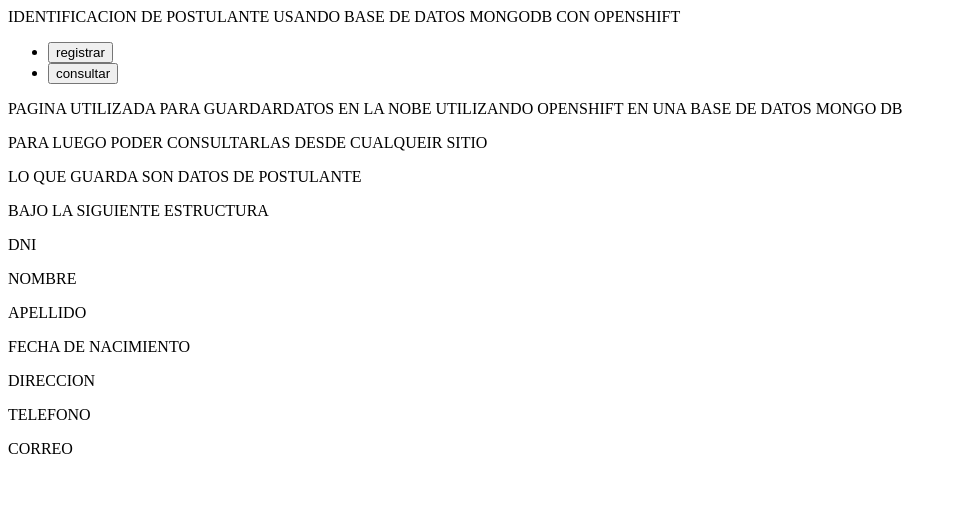
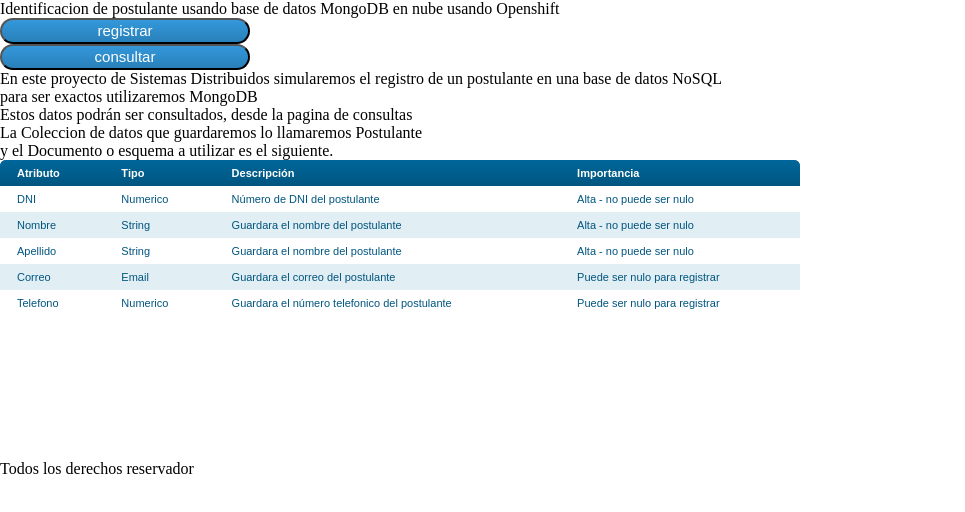
Before and after one commit to dieguito1743/sistidis, a website: page views/index.html in a window 1280 px wide. Shown: the whole page, without its empty margins (0-965 px from the left). Drawn offline with Linux system fonts and the light colour scheme.

Commit message:
Prueba 24-11-17

```diff
--- a/package.json
+++ b/package.json
@@ -4,6 +4,7 @@
   "description": "Node.js sample app for OpenShift 3",
   "main": "server.js",
   "dependencies": {
+    "body-parser": "^1.18.2",
     "chai": "^3.5.0",
     "chai-http": "^2.0.1",
     "ejs": "^2.4.1",
@@ -11,7 +12,7 @@
     "mocha": "^2.4.5",
     "mongodb": "^2.1.16",
     "morgan": "^1.7.0",
-    "object-assign":"4.1.0"
+    "object-assign": "4.1.0"
   },
   "engine": {
     "node": "*",
--- /dev/null
+++ b/views/css/style.css
@@ -0,0 +1,76 @@
+*{
+	padding: 0;
+	margin: 0;
+}
+
+.datagrid table {
+	border-collapse: collapse;
+	text-align: left;
+	width: 100%;
+}
+.datagrid {
+	font: normal 12px/150% Arial, Helvetica, sans-serif;
+	background: #fff;
+	overflow: hidden;
+	-webkit-border-radius: 6px;
+	-moz-border-radius: 6px;
+	border-radius: 6px;
+	width: 800px;
+	height: 300px;
+}
+.datagrid table td, .datagrid table th {
+	padding: 4px 17px;
+}
+.datagrid table thead th {
+	background:-webkit-gradient( linear, left top, left bottom, color-stop(0.05, #006699), color-stop(1, #00557F) );
+	background:-moz-linear-gradient( center top, #006699 5%, #00557F 100% );
+	filter:progid:DXImageTransform.Microsoft.gradient(startColorstr='#006699', endColorstr='#00557F');
+	background-color:#006699; color:#FFFFFF;
+	font-size: 11px; font-weight: bold;
+}
+.datagrid table thead th:first-child {
+	border: none;
+}
+.datagrid table tbody td {
+	color: #00557F;
+	font-size: 11px;
+	font-weight: normal;
+}
+.datagrid table tbody .alt td {
+	background: #E1EEf4;
+	color: #00557F;
+}
+.datagrid table tbody td:first-child {
+	border-left: none;
+}
+.datagrid table tbody tr:last-child td {
+	border-bottom: none;
+}
+
+.btn {
+	width: 250px;
+	background: #3498db;
+	background-image: -webkit-linear-gradient(top, #3498db, #2980b9);
+	background-image: -moz-linear-gradient(top, #3498db, #2980b9);
+	background-image: -ms-linear-gradient(top, #3498db, #2980b9);
+	background-image: -o-linear-gradient(top, #3498db, #2980b9);
+	background-image: linear-gradient(to bottom, #3498db, #2980b9);
+	-webkit-border-radius: 21;
+	-moz-border-radius: 21;
+	border-radius: 21px;
+	font-family: Arial;
+	color: #ffffff;
+	font-size: 15px;
+	padding: 2px 40px 3px 40px;
+	text-decoration: none;
+}
+
+.btn:hover {
+	background: #82cfff;
+	background-image: -webkit-linear-gradient(top, #82cfff, #2baaff);
+	background-image: -moz-linear-gradient(top, #82cfff, #2baaff);
+	background-image: -ms-linear-gradient(top, #82cfff, #2baaff);
+	background-image: -o-linear-gradient(top, #82cfff, #2baaff);
+	background-image: linear-gradient(to bottom, #82cfff, #2baaff);
+	text-decoration: none;
+}
--- a/views/index.html
+++ b/views/index.html
@@ -1,28 +1,71 @@
 <!DOCTYPE html>
 <html>
 <head>
-	<title>IDENTIFICACION DE POSTULANTE</title>
+	<link rel="stylesheet" type="text/css" href="css/style.css">
+	<meta charset="utf-8">
+	<title>Identificacion de postulante usando base de datos MongoDB en nube usando Openshift </title>
 </head>
 <body>
-	<header>IDENTIFICACION DE POSTULANTE USANDO BASE DE DATOS MONGODB CON OPENSHIFT</header>
+	<header>Identificacion de postulante usando base de datos MongoDB en nube usando Openshift </header>
 	<nav>
 		<UL>
-			<li><form  action="/registrar" method="post"><input type="submit" name="registrar" value="registrar"></form></li>
-			<li><form  action="/consultar" method="post"><input type="submit" name="consultar" value="consultar"></form></li>
+			<li><form  action="/registrar" method="post"><input type="submit" name="registrar" value="registrar" class="btn"></form></li>
+			<li><form  action="/consultar" method="post"><input type="submit" name="consultar" value="consultar" class="btn"></form></li>
 		</UL>
 	</nav>
 	<section>
-		<p>PAGINA UTILIZADA PARA GUARDARDATOS EN LA NOBE UTILIZANDO OPENSHIFT EN UNA BASE DE DATOS MONGO DB</p>
-		<P>PARA LUEGO PODER CONSULTARLAS DESDE CUALQUEIR SITIO</P>
-		<P>LO QUE GUARDA SON DATOS DE POSTULANTE</P>
-		<P>BAJO LA SIGUIENTE ESTRUCTURA</P>
-		<P>DNI</P>
-		<P>NOMBRE</P>
-		<P>APELLIDO</P>
-		<P>FECHA DE NACIMIENTO</P>
-		<P>DIRECCION</P>
-		<P>TELEFONO</P>
-		<P>CORREO</P>
+		<p>En este proyecto de Sistemas Distribuidos simularemos el registro de un postulante en una base de datos NoSQL</p>
+		<p>para ser exactos utilizaremos MongoDB</p>
+		<p>Estos datos podrán ser consultados, desde la pagina de consultas</p>
+		<p>La Coleccion de datos que guardaremos lo llamaremos Postulante</p>
+		<p>y el Documento o esquema a utilizar es el siguiente.</p>
+		<div class="datagrid">
+			<table>
+				<thead>
+					<tr>
+						<th>Atributo</th>
+						<th>Tipo</th>
+						<th>Descripción</th>
+						<th>Importancia</th>
+					</tr>
+				</thead>
+				<tbody>
+					<tr>
+						<td>DNI</td>
+						<td>Numerico</td>
+						<td>Número de DNI del postulante</td>
+						<td>Alta - no puede ser nulo</td>
+					</tr>
+					<tr class="alt">
+						<td>Nombre</td>
+						<td>String</td>
+						<td>Guardara el nombre del postulante</td>
+						<td>Alta - no puede ser nulo</td>
+					</tr>
+					<tr>
+						<td>Apellido</td>
+						<td>String</td>
+						<td>Guardara el nombre del postulante</td>
+						<td>Alta - no puede ser nulo</td>
+					</tr>
+					<tr class="alt">
+						<td>Correo</td>
+						<td>Email</td>
+						<td>Guardara el correo del postulante</td>
+						<td>Puede ser nulo para registrar</td>
+					</tr>
+					<tr>
+						<td>Telefono</td>
+						<td>Numerico</td>
+						<td>Guardara el número telefonico del postulante</td>
+						<td>Puede ser nulo para registrar</td>
+					</tr>
+				</tbody>
+			</table>
+		</div>
 	</section>
+	<footer>
+		Todos los derechos reservador
+	</footer>
 </body>
 </html>
```
Also changed, not shown: server.js (+25 -5 lines).
